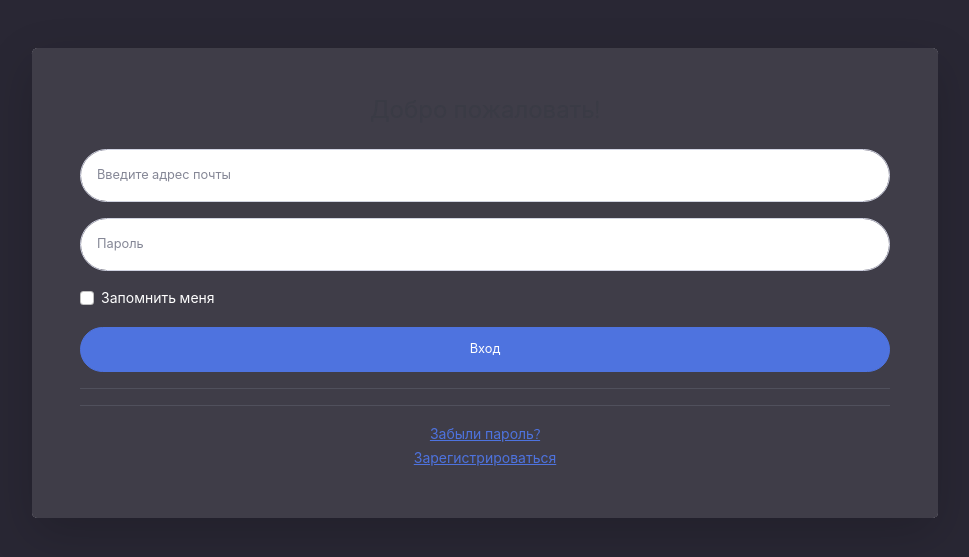
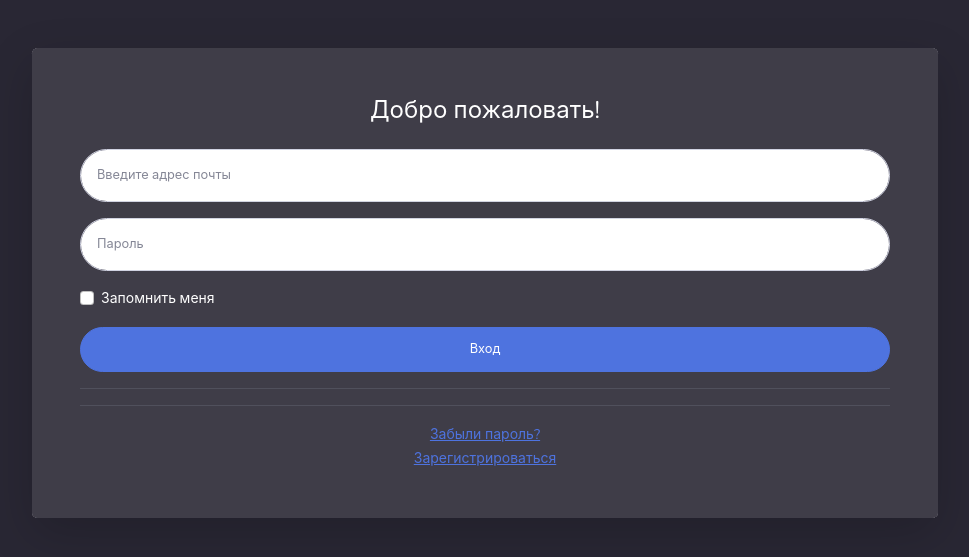
Before and after one commit to HoneyAndrew/ChatBot_Unliever, a Django app: page /login in a window 1280 px wide. Shown: the top 557 px of the page, without its empty margins (155-1124 px from the left). Run offline with Django 4.2, Linux system fonts and the light colour scheme; some libraries are stand-ins or nearby versions.

Commit message:
Исправил страницу со входом

```diff
--- a/web_app/main/templates/main/login.html
+++ b/web_app/main/templates/main/login.html
@@ -21,7 +21,7 @@
                             <div class="col-lg-6 col-xl-12">
                                 <div class="p-5" style="background: rgb(63, 61, 72);">
                                     <div class="text-center">
-                                        <h4 class="text-dark mb-4" style="color: #FFFFFF;">Добро пожаловать!</h4>
+                                        <h4 class="text mb-4" style="color: #FFFFFF;">Добро пожаловать!</h4>
                                     </div>
                                     <form class="user">
                                         <div class="mb-3"><input class="form-control form-control-user" type="email" id="exampleInputEmail" aria-describedby="emailHelp" placeholder="Введите адрес почты" name="email"></div>
--- a/web_app/main/templates/main/register.html
+++ b/web_app/main/templates/main/register.html
@@ -18,7 +18,7 @@
                     <div class="col-lg-12 col-xl-12">
                         <div class="p-5" style="background: rgb(63, 61, 72);">
                             <div class="text-center">
-                                <h4 class="text-dark mb-4">Создать аккаунт</h4>
+                                <h4 class="text-dark mb-4" style="color: #FFFFFF">Создать аккаунт</h4>
                             </div>
                             <form class="user">
                                 <div class="row mb-3">
```
